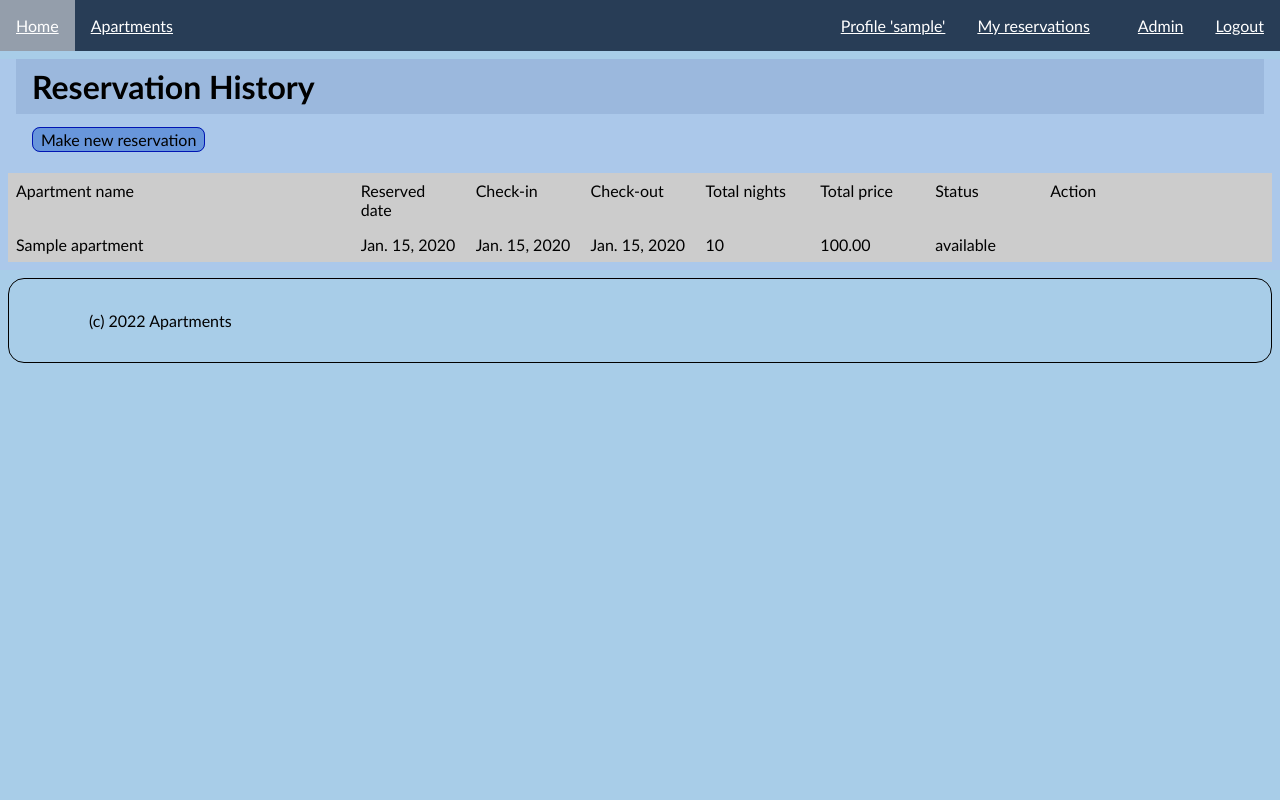
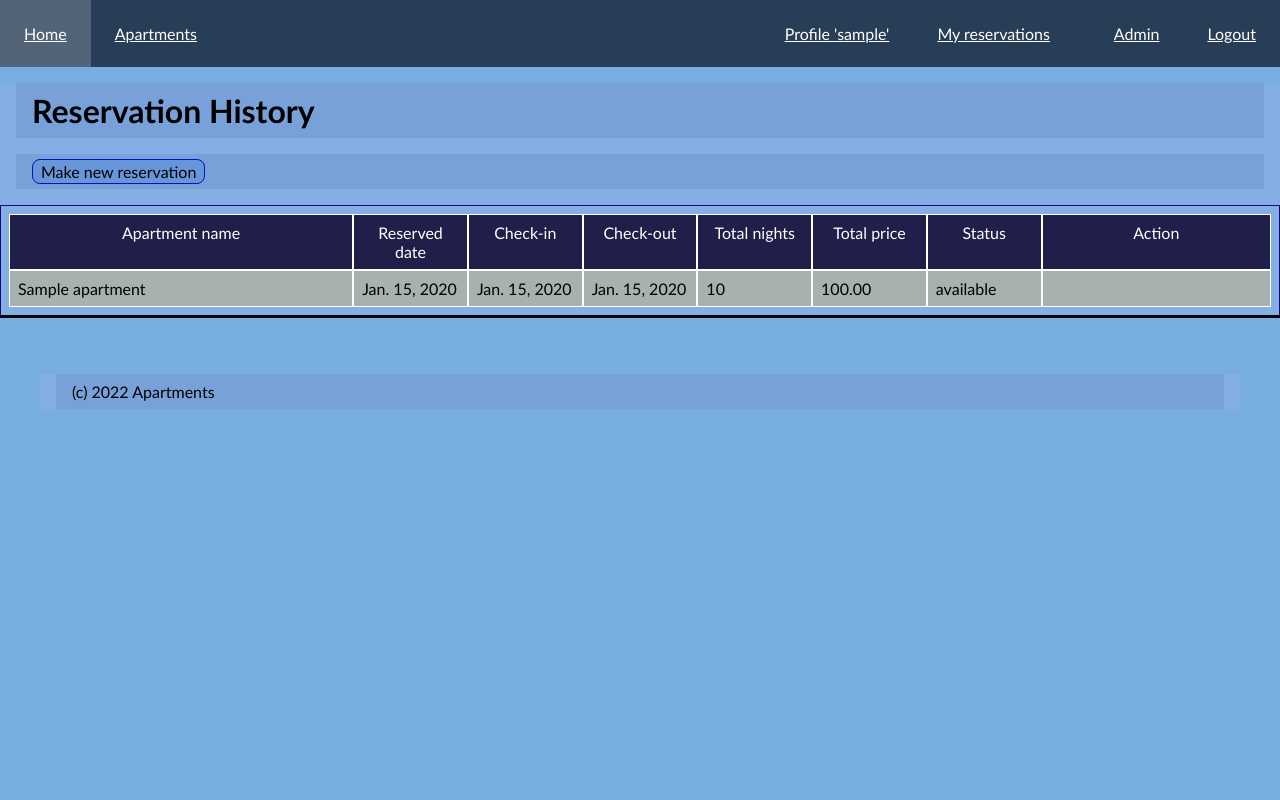
Before and after one commit to Sergejus83/apartments, a Django app: page /my_reservation/ in a window 1280 px wide. Run offline with Django 4.2, Linux system fonts and the light colour scheme; a user stored in the database is signed in; tables that the repository leaves empty hold one stand-in row (values such as "Sample post").

Commit message:
reviews, html, css

```diff
--- a/rental_apartments/apartments/models.py
+++ b/rental_apartments/apartments/models.py
@@ -107,7 +107,7 @@ class ApartmentReview(models.Model):
         related_name='reviews'
         )
     guest = models.ForeignKey(
-        Guest,
+        User,
         verbose_name=_("Guest"),
         on_delete=models.CASCADE,
         related_name='apartment_reviews'
--- a/rental_apartments/apartments/static/apartments/css/base.css
+++ b/rental_apartments/apartments/static/apartments/css/base.css
@@ -61,7 +61,7 @@ header .container span {
 }
 
 body {
-    background-color: rgb(168, 205, 232);
+    background-color: rgb(120, 173, 226);
     margin: 0;
     font-family:'Trebuchet MS', 'Lucida Sans Unicode', 'Lucida Grande', 'Lucida Sans', Arial, sans-serif;
     display: flex;
@@ -73,11 +73,11 @@ body {
 header a {
     display: inline-block;
     color: white;
-    padding: 1rem;
+    padding: 1.5rem;
     text-decoration:underline;
 }
 header a:hover {
-    background-color: rgba(255, 255, 255, 0.5);
+    background-color: rgba(255, 255, 255, 0.2);
 }
 
 h3 a:hover {
@@ -85,12 +85,10 @@ h3 a:hover {
 }
 h1, h2, h3, p {
     padding: 0.5rem 1rem;
-    margin: 0.5rem 1rem;
+    margin: 1rem 1rem;
+    background-color: rgba(12, 44, 107, 0.1);
 }
 
-h1, h2 {
-    background-color: rgba(12, 44, 107, 0.1);
-}
 
 h3 {
     color: black;
@@ -99,9 +97,10 @@ h3 {
 
 .container {
     background-color: rgb(180, 182, 237, 0.2);
-    /* max-width: 1200px;
-    min-width: 480px; */
-    /* margin: 5rem, auto; */
+    max-width: 1500px;
+    min-width: 480px;
+    margin: auto;
+    padding: auto;
 }
 
 .red {
@@ -111,8 +110,6 @@ h3 {
 .spacer {
     flex-grow: 1;
 }
-
-
 
 ul li.apartment img {
     max-width: 100%;
@@ -161,18 +158,31 @@ table {
 .table-grid {
     display: grid;
     padding: 0.5rem;
+
 }
 
 .my-reservation-table {
     grid-template-columns: 3fr 1fr 1fr 1fr 1fr 1fr 1fr 2fr;
+    border: 0.5px solid rgb(27, 4, 129);
+    border-bottom: 3px solid rgb(0, 0, 0);
 }
 
 .table-grid-cell {
     display: inline-block;
     align-self: stretch;
     justify-self: stretch;
-    background-color: #ccc;
+    background-color: rgb(168, 176, 176);
     padding: 0.5rem;
+    border: 0.2px solid rgb(255, 255, 255);
+}
+
+.center {
+    text-align: center;
+}
+
+.dark {
+    background-color: rgb(31, 31, 74);
+    color: rgb(255, 255, 255);
 }
 .form-grid {
     grid-template-columns: 10rem auto;
@@ -195,30 +205,46 @@ footer {
     display: flex;
     align-content: stretch;
     display: inline-block;
-    padding: 0.5rem;
+    padding: 2rem;
     margin: 0.5rem;
-    border: 1px solid rgb(0, 0, 0);
-    border-radius: 1rem;
-}
-
-.user-profile-photo {
-    max-width: 20rem;
-    border-radius: 5rem;
+    /* border: 1px solid rgb(0, 0, 0);
+    border-radius: 1rem; */
 }
 
 
-.apartment-review h4 img {
-    max-height: 1.5rem;
+.apartment-review h4 {
+    display: block;
+    padding: 0.5rem 1rem;
+    margin: 0;
+}
+
+.apartment-review img {
+    max-height: 5rem;
     float: left;
     margin-right: 0.5rem;
     border-radius: 0.5rem;
 }
 
-.apartment-review-form label {
+.review-form label {
     display: none;
 }
 
 .review-form {
     background-color: rgba(235, 221, 214, 0.3);
-    border-bottom: 3px solid rgb(17, 0, 255);
+    border-bottom: 3px solid rgb(114, 197, 105);
 }
+
+.float-right {
+    float: right;
+}
+
+.review-user-photo img {
+    max-width: 200px;
+    min-width: 200px;
+    border-radius: 2rem;
+}
+
+.user-profile-photo {
+    max-width: 20rem;
+    border-radius: 3rem;
+}
--- a/rental_apartments/apartments/templates/apartments/base.html
+++ b/rental_apartments/apartments/templates/apartments/base.html
@@ -46,7 +46,9 @@
         </div>
     </main>
     <footer>
-            <ul><p>(c) 2022 {% trans "Apartments" %}</p></ul>
+        <div class="container">
+            <p>(c) 2022 {% trans "Apartments" %}</p>
+        </div>
     </footer>
 </body>
 </html>
--- a/rental_apartments/apartments/templates/apartments/index.html
+++ b/rental_apartments/apartments/templates/apartments/index.html
@@ -3,8 +3,8 @@
 {% block title %} {% trans "Welocome to" %} {{block.super}}{% endblock title %}
 {% block content %}
 <h1>{% trans "The best Apartments" %}</h1>
+<h3>{% trans "Welcome to the best apartments" %}</h3>
     <ul>
-        <p>{% trans "Welcome to the best apartments" %}</p>
         <li>{% trans "Total apartments we have" %}: {{ apartment_count }}</li>
         <li>{% trans "Total reservations made" %}: {{ reservation_count }}</li>
         <li>{% trans "Total unique guests registered" %}: {{ user_count }}</li>
--- a/rental_apartments/apartments/views.py
+++ b/rental_apartments/apartments/views.py
@@ -4,9 +4,11 @@ from django.utils.translation import gettext_lazy as _
 from . models import Apartment, Guest, Reservation, User
 from django.views.generic import ListView, DetailView, CreateView, UpdateView, DeleteView
 from django.contrib.auth.mixins import LoginRequiredMixin, UserPassesTestMixin
-from . forms import ReservationForm, ReservationUpdateForm
+from . forms import ReservationForm, ReservationUpdateForm, AparmentReviewForm
 from django.urls import reverse, reverse_lazy
 from django.contrib import messages
+from django.views.generic.edit import FormMixin
+
 # from django.contrib.auth import get_user_model
 
 # User = get_user_model()
@@ -41,9 +43,35 @@ class ApartmentListView(ListView):
 
 
 
-class ApartmentDetailView(DetailView):
+class ApartmentDetailView(FormMixin, DetailView):
     model = Apartment
     template_name = 'apartments/apartment_detail.html'
+    form_class = AparmentReviewForm
+
+    def get_success_url(self):
+        return reverse('apartment', kwargs={'pk': self.get_object().id})
+
+    def post(self, *args, **kwargs):
+        self.object = self.get_object()
+        form = self.get_form()
+        if form.is_valid():
+            return self.form_valid(form)
+        else:
+            messages.error(self.request, "You posting too much. Posting limit 1 review/hour")
+            return self.form_invalid(form)
+
+    def form_valid(self, form):
+        form.instance.apartment = self.get_object()
+        form.instance.guest = self.request.user
+        form.save()
+        messages.success(self.request, _("Your review was posted!"))
+        return super().form_valid(form)
+
+    def get_initial(self):
+        return {
+            'apartment': self.get_object(),
+            'guest': self.request.user.guest,
+        }
 
 
 class UserReservationListView(LoginRequiredMixin, ListView):
@@ -52,7 +80,7 @@ class UserReservationListView(LoginRequiredMixin, ListView):
 
     def get_queryset(self):
         queryset = super().get_queryset()
-        queryset = queryset.filter(guest=self.request.user.guest) # .order_by('-date_in')
+        queryset = queryset.filter(guest=self.request.user.guest) #.order_by('-date_in')
         return queryset
 
 
--- a/rental_apartments/user_profile/templates/user_profile/register.html
+++ b/rental_apartments/user_profile/templates/user_profile/register.html
@@ -15,7 +15,7 @@
         <div><label for="password_2">{% trans "Repeat password" %}</label></div>
         <div><input type="password" name="password_2"></div>
         <div><label>{% trans "To confirm press button 'Register'" %}</label></div>
-        <div><button type="submit">{% trans "REGISTER" %}</button></div>
+        <div><button class="button" type="submit">{% trans "REGISTER" %}</button></div>
     </div>
 </form>
 {% endblock content %}
--- a/rental_apartments/user_profile/views.py
+++ b/rental_apartments/user_profile/views.py
@@ -36,7 +36,7 @@ def register(request):
         if not error:
             User.objects.create_user(username=username, email=email, password=password)
             messages.success(request, _('Successful! New user "') + f"{ username }" + _( '" created!'))
-            return redirect('login')
+            return redirect('update_profile')
 
     return render(request, 'user_profile/register.html')
 
```
Also changed, not shown: rental_apartments/apartments/forms.py (+2 -13 lines), rental_apartments/apartments/templates/apartments/apartment_detail.html (+22 -18 lines), rental_apartments/apartments/migrations/0007_alter_apartmentreview_guest.py (added).
